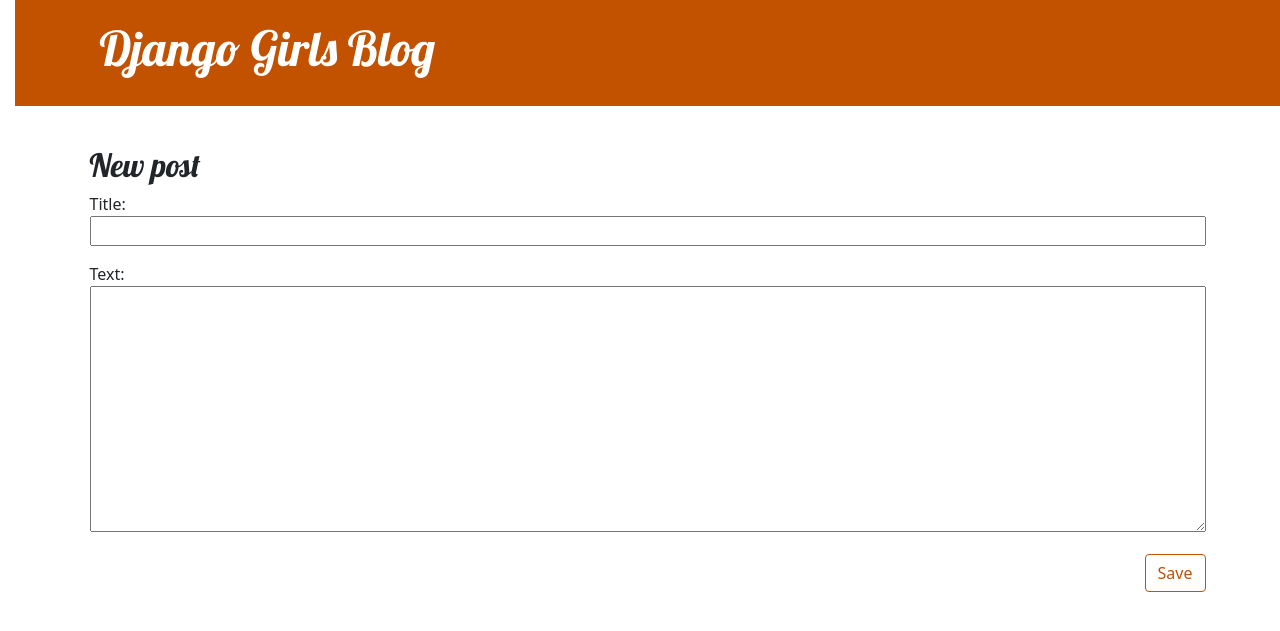
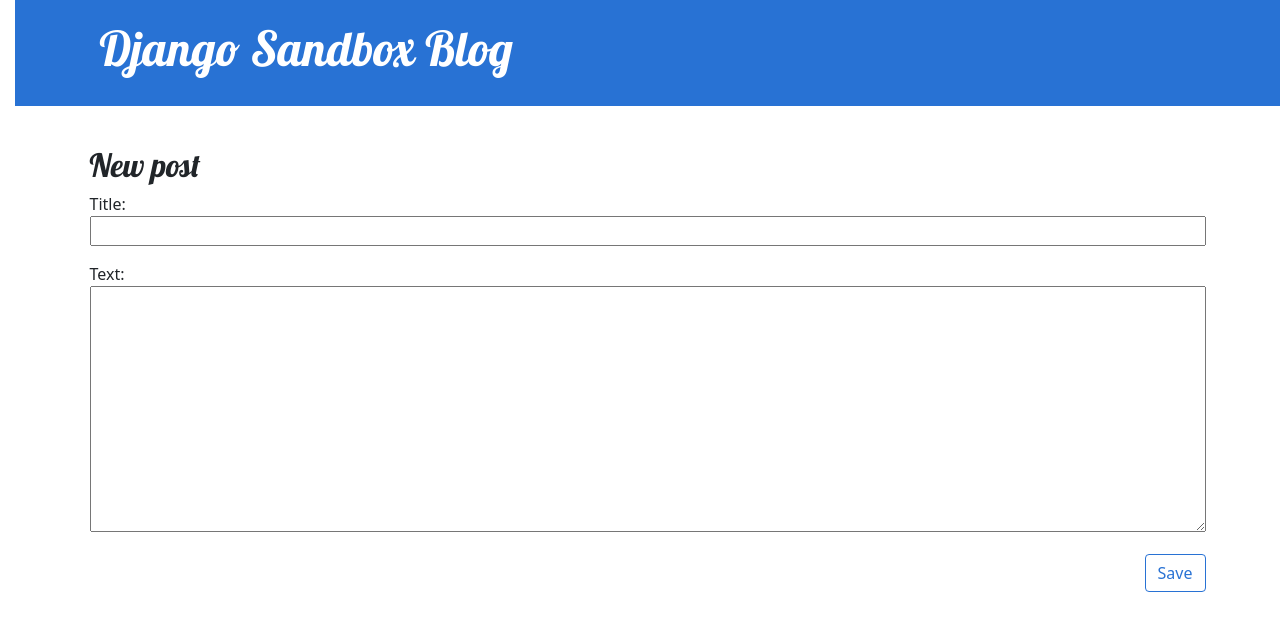
Before and after one commit to ClearSky0/django_sandbox_ajax, a Django app: page /post/new/ in a window 1280 px wide. Shown: the top 631 px of the page. Run offline with Django 4.2, Linux system fonts and the light colour scheme.

Commit message:
first commit

```diff
--- a/blog/static/css/blog.css
+++ b/blog/static/css/blog.css
@@ -1,5 +1,9 @@
+:root {
+    --main-color:#0058ccd7;
+}
+
 h1 a, h2 a {
-    color: #C25100;
+    color: var(--main-color);
     font-family: 'Lobster';
 }
 
@@ -8,7 +12,7 @@
 }
 
 .page-header {
-    background-color: #C25100;
+    background-color: var(--main-color);
     margin-top: 0;
     margin-bottom: 40px;
     padding: 20px 20px 20px 40px;
@@ -68,12 +72,12 @@
 
 .btn-secondary,
 .btn-secondary:visited {
-    color: #C25100;
+    color: var(--main-color);
     background: none;
-    border-color: #C25100;
+    border-color: var(--main-color);
 }
 
 .btn-secondary:hover {
     color: #FFFFFF;
-    background-color: #C25100;
+    background-color: var(--main-color);
 }
--- a/blog/templates/blog/base.html
+++ b/blog/templates/blog/base.html
@@ -3,7 +3,7 @@
 <html>
 
     <head>
-        <title>Django Girls blog</title>
+        <title>Django Sandbox Blog</title>
         <link rel="stylesheet" href="https://cdn.jsdelivr.net/npm/bootstrap@5.1.3/dist/css/bootstrap.min.css" integrity="sha384-1BmE4kWBq78iYhFldvKuhfTAU6auU8tT94WrHftjDbrCEXSU1oBoqyl2QvZ6jIW3" crossorigin="anonymous">
         <link href='//fonts.googleapis.com/css?family=Lobster&subset=latin,latin-ext' rel='stylesheet' type='text/css'>
         <link rel="stylesheet" href="{% static 'css/blog.css' %}">
@@ -17,7 +17,7 @@
                     {% include './icons/file-earmark-plus.svg' %}
                 </a>
             {% endif %}
-            <h1><a href="/">Django Girls Blog</a></h1>
+            <h1><a href="/">Django Sandbox Blog</a></h1>
         </div>
         </header>
         <main class="container">
--- a/blog/templates/blog/post_list.html
+++ b/blog/templates/blog/post_list.html
@@ -6,7 +6,7 @@
                 {{ post.published_date }}
             </time>
             <h2><a href="{% url 'post_detail' pk=post.pk %}">{{ post.title }}</a></h2>
-            <p>{{ post.text|linebreaksbr }}</p>
+            <p>{{ post.text|linebreaksbr|truncatechars:132 }}</p>
         </article>
     {% endfor %}
 {% endblock %}
```
Also changed, not shown: README.md.
